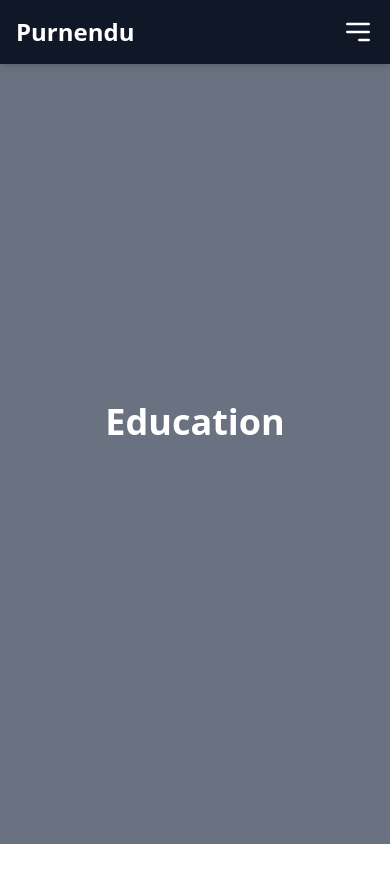
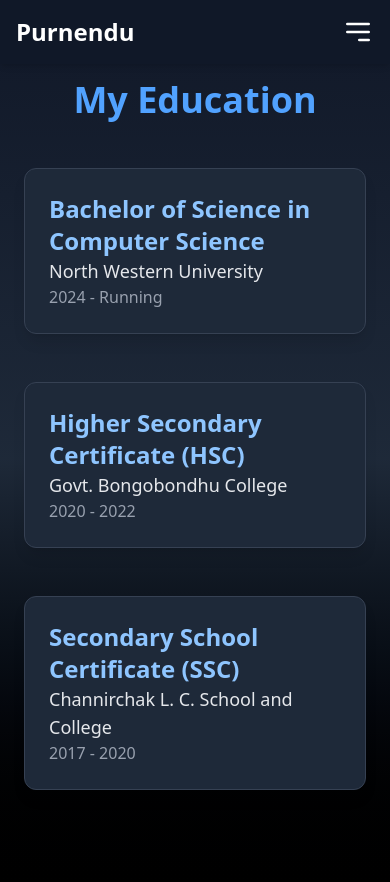
Before and after one commit to Purnendu-sarkar/my-portfolio, a React (Vite) app: page /education in a window 390 px wide. Shown: the top 882 px of the page. Before the commit the page ends 844 px from the top, so only its background shows below. Built offline with nearby package versions, Linux system fonts and the light colour scheme.

Commit message:
Added Education section with timeline animation and responsive design

```diff
--- a/src/Pages/Education.jsx
+++ b/src/Pages/Education.jsx
@@ -1,8 +1,70 @@
+import { motion } from "framer-motion";
+
 const Education = () => {
+  const educationData = [
+    {
+      degree: "Bachelor of Science in Computer Science",
+      institution: "North Western University",
+      duration: "2024 - Running",
+    },
+    {
+      degree: "Higher Secondary Certificate (HSC)",
+      institution: "Govt. Bongobondhu College",
+      duration: "2020 - 2022",
+    },
+    {
+      degree: "Secondary School Certificate (SSC)",
+      institution: "Channirchak L. C. School and College",
+      duration: "2017 - 2020",
+    },
+  ];
+
   return (
-    <div className="h-screen flex items-center justify-center bg-gray-500 text-white">
-      <h1 className="text-4xl font-bold">Education</h1>
-    </div>
+    <section className="bg-gradient-to-b from-gray-900 via-gray-800 to-black text-white min-h-screen flex flex-col items-center py-20 px-6 lg:px-12">
+      {/* Section Heading */}
+      <h2 className="text-4xl lg:text-5xl font-bold text-center text-blue-400 mb-12">
+        My Education
+      </h2>
+
+      {/* Timeline Container */}
+      <div className="max-w-4xl w-full relative">
+        {/* Timeline Vertical Line */}
+        <div className="absolute left-1/2 transform -translate-x-1/2 w-1 bg-blue-500 h-full top-0 hidden md:block"></div>
+
+        {educationData.map((edu, index) => (
+          <motion.div
+            key={index}
+            className={`relative flex items-center w-full mb-12 ${
+              index % 2 === 0
+                ? "md:justify-start justify-center"
+                : "md:justify-end justify-center"
+            }`}
+            initial={{ opacity: 0, y: 50 }}
+            whileInView={{ opacity: 1, y: 0 }}
+            transition={{ duration: 0.6, delay: index * 0.2 }}
+            viewport={{ once: true }}
+          >
+            {/* Connector Circle */}
+            <div className="absolute left-1/2 transform -translate-x-1/2 w-6 h-6 bg-blue-400 rounded-full shadow-md border-4 border-gray-900 hidden md:block"></div>
+
+            {/* Card Container */}
+            <div
+              className={`w-full md:w-5/12 p-6 lg:p-8 rounded-xl shadow-lg border border-gray-700 backdrop-blur-md bg-gray-800 bg-opacity-60 ${
+                index % 2 === 0 ? "md:ml-10" : "md:mr-10"
+              }`}
+            >
+              <h3 className="text-2xl lg:text-3xl font-semibold text-blue-300">
+                {edu.degree}
+              </h3>
+              <p className="text-lg lg:text-xl text-gray-200">
+                {edu.institution}
+              </p>
+              <p className="text-gray-400">{edu.duration}</p>
+            </div>
+          </motion.div>
+        ))}
+      </div>
+    </section>
   );
 };
 
--- a/src/Pages/Home.jsx
+++ b/src/Pages/Home.jsx
@@ -1,4 +1,5 @@
 import About from "./About";
+import Education from "./Education";
 import Hero from "./Hero";
 import Skills from "./Skills";
 
@@ -8,6 +9,7 @@ const Home = () => {
       <Hero></Hero>
       <About></About>
       <Skills></Skills>
+      <Education></Education>
     </div>
   );
 };
```
